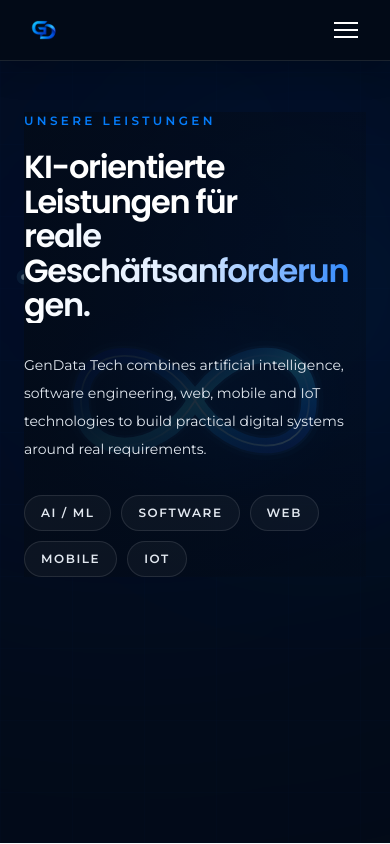
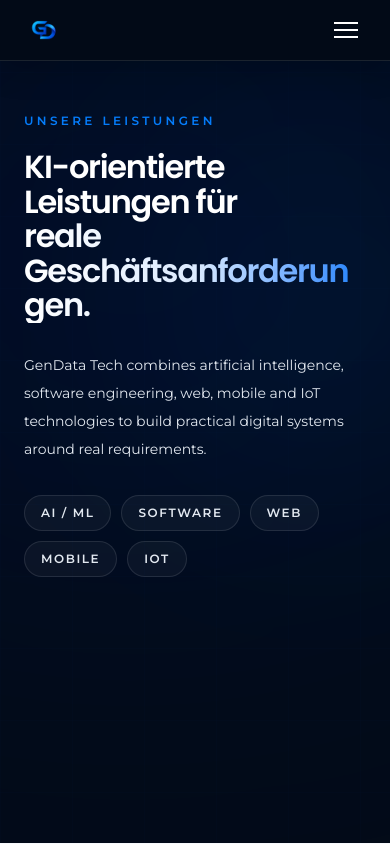
Before and after one commit to aravinthk1504/gendata-techv2, a Next.js app: page /de/services in a window 390 px wide. Shown: the top 844 px of the page. Built offline with nearby package versions, Linux system fonts and the light colour scheme.

Commit message:
Remove overlapping infinity hero visual on mobile services page

```diff
--- a/src/components/migrated/Services.jsx
+++ b/src/components/migrated/Services.jsx
@@ -533,13 +533,13 @@
 
               {/* Exactly the Home hero's 570px infinity ribbon sizing. On mobile,
                   render it behind the text, without a separate visual block. */}
-              <div className="pointer-events-none absolute inset-x-0 top-[165px] z-0 flex justify-center overflow-visible sm:top-[125px] lg:relative lg:inset-auto lg:z-auto lg:block">
+              <div className="pointer-events-none hidden lg:relative lg:inset-auto lg:z-auto lg:block">
                 <div className="w-full max-w-[420px] translate-x-0 opacity-40 sm:w-[90%] sm:max-w-[590px] sm:translate-x-[8%] lg:w-full lg:max-w-none lg:translate-x-0 lg:opacity-100">
                   <InfinityVisual />
                 </div>
               </div>
               {/* Keep service text and tags legible over the mobile ribbon. */}
-              <div aria-hidden="true" className="pointer-events-none absolute inset-0 z-10 bg-gradient-to-r from-[#030b18]/85 via-[#030b18]/65 to-[#030b18]/40 lg:hidden" />
+              <div aria-hidden="true" className="pointer-events-none hidden" />
             </div>
           </div>
         </section>
```
